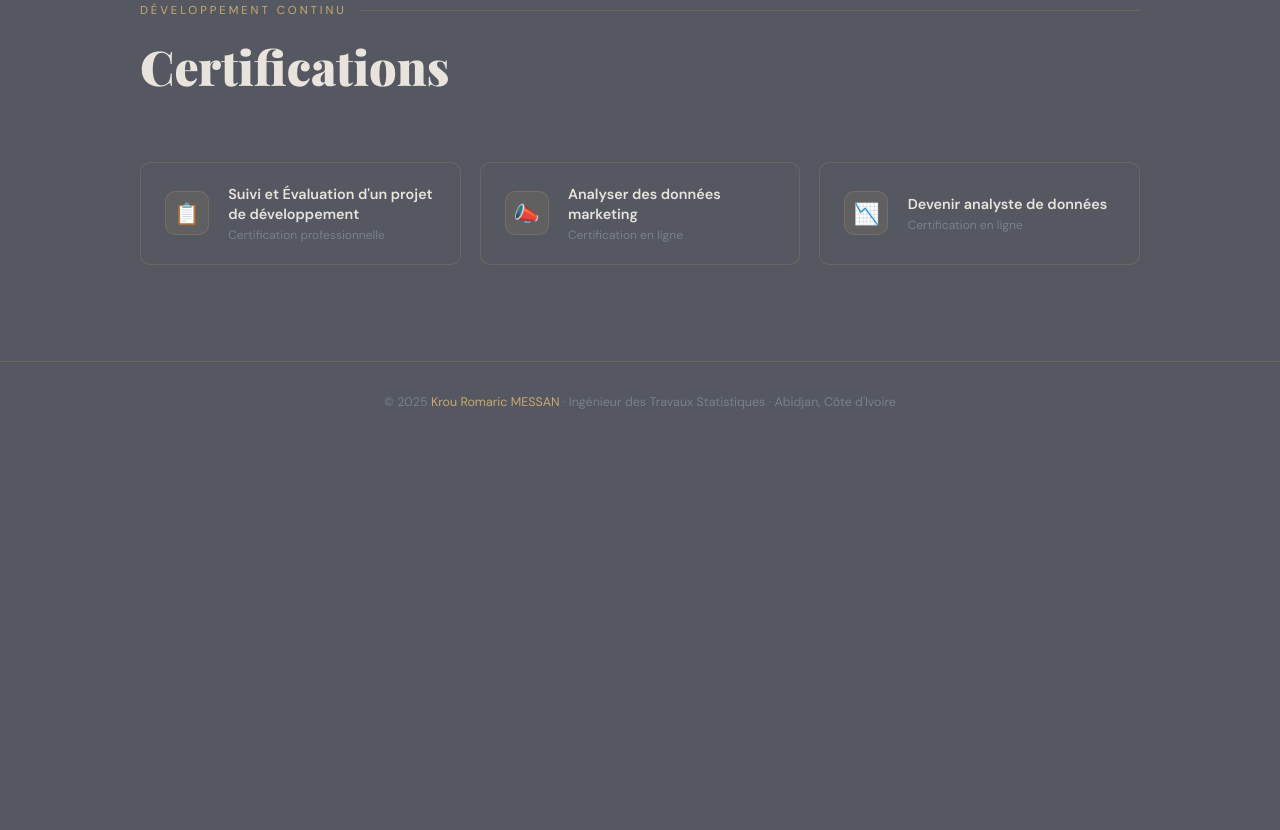
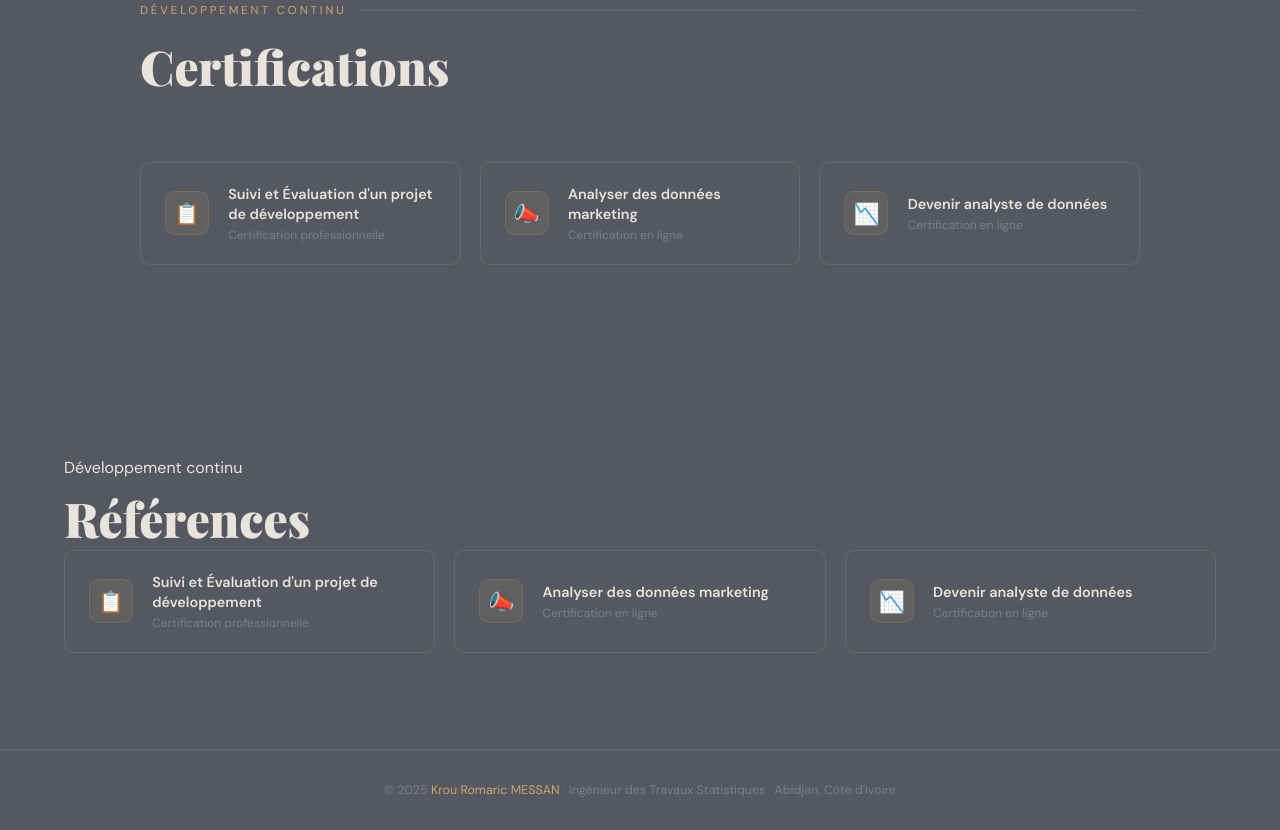
Before and after one commit to kromaricmessan-beep/resume_messan, a plain HTML site: page index.html in a window 1280 px wide. Shown: the part 5074-5904 px from the top of the page. Before the commit the page ends 5516 px from the top, so only its background shows below. Drawn offline with nearby package versions, Linux system fonts and the light colour scheme; a web font is replaced by a local one.

Commit message:
Update index.html

```diff
--- a/index.html
+++ b/index.html
@@ -1030,6 +1030,43 @@
   </div>
 </section>
 
+<!-- ═══════ REFERENCES ═══════ -->
+<section id="references">
+  <div class="section-inner1">
+    <div class="section-header1 reveal1">
+      <div class="section-label1">Développement continu</div>
+      <h2 class="section-title">Références</h2>
+    </div>
+    <div class="cert-grid">
+
+      <div class="cert-card reveal">
+        <div class="cert-icon">📋</div>
+        <div>
+          <div class="cert-name">Suivi et Évaluation d'un projet de développement</div>
+          <div class="cert-issuer">Certification professionnelle</div>
+        </div>
+      </div>
+
+      <div class="cert-card reveal" style="animation-delay:0.1s">
+        <div class="cert-icon">📣</div>
+        <div>
+          <div class="cert-name">Analyser des données marketing</div>
+          <div class="cert-issuer">Certification en ligne</div>
+        </div>
+      </div>
+
+      <div class="cert-card reveal" style="animation-delay:0.2s">
+        <div class="cert-icon">📉</div>
+        <div>
+          <div class="cert-name">Devenir analyste de données</div>
+          <div class="cert-issuer">Certification en ligne</div>
+        </div>
+      </div>
+
+    </div>
+  </div>
+</section>
+
 <!-- FOOTER -->
 <footer>
   <p>© 2025 <span>Krou Romaric MESSAN</span> · Ingénieur des Travaux Statistiques · Abidjan, Côte d'Ivoire</p>
```
